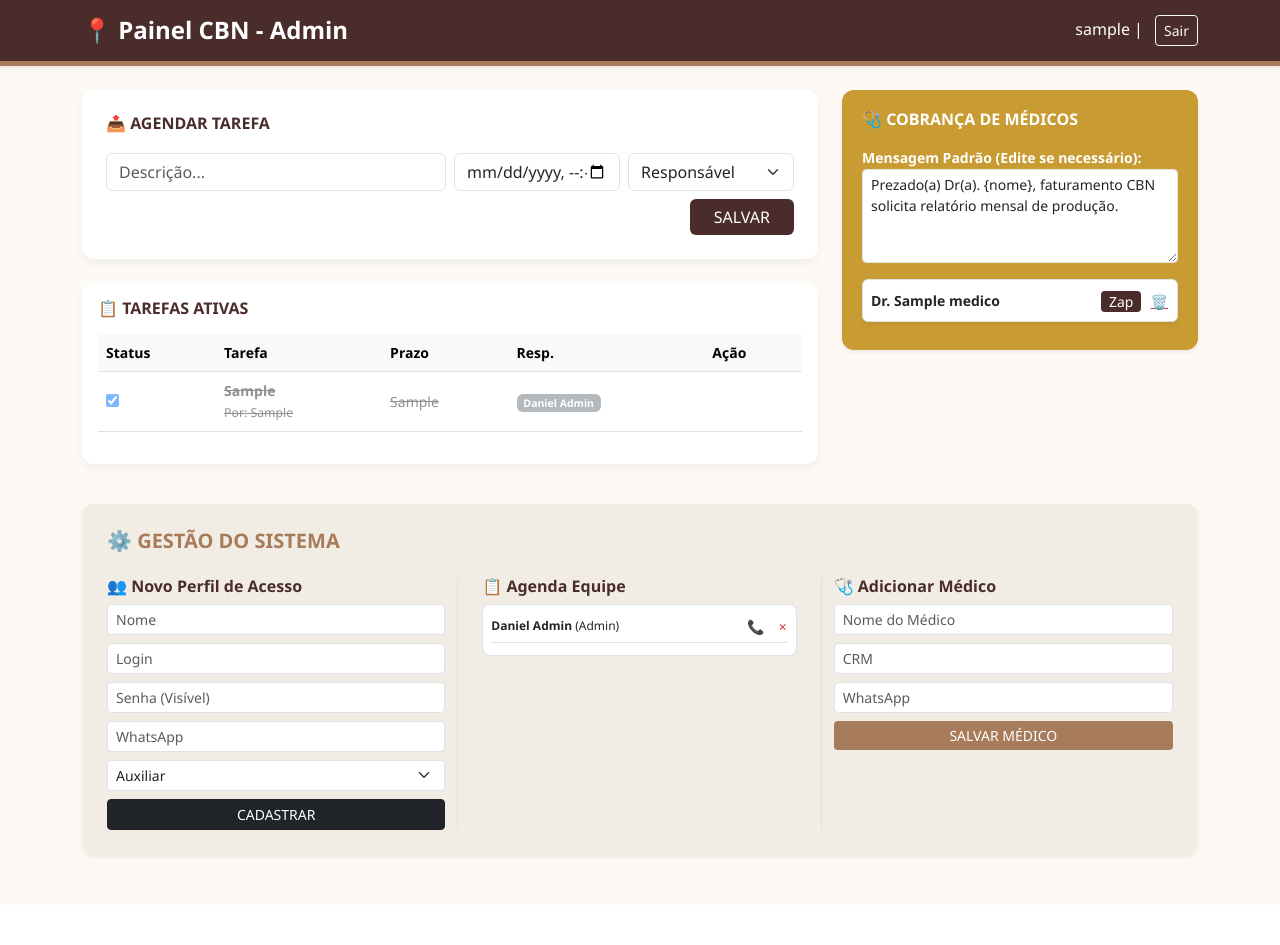
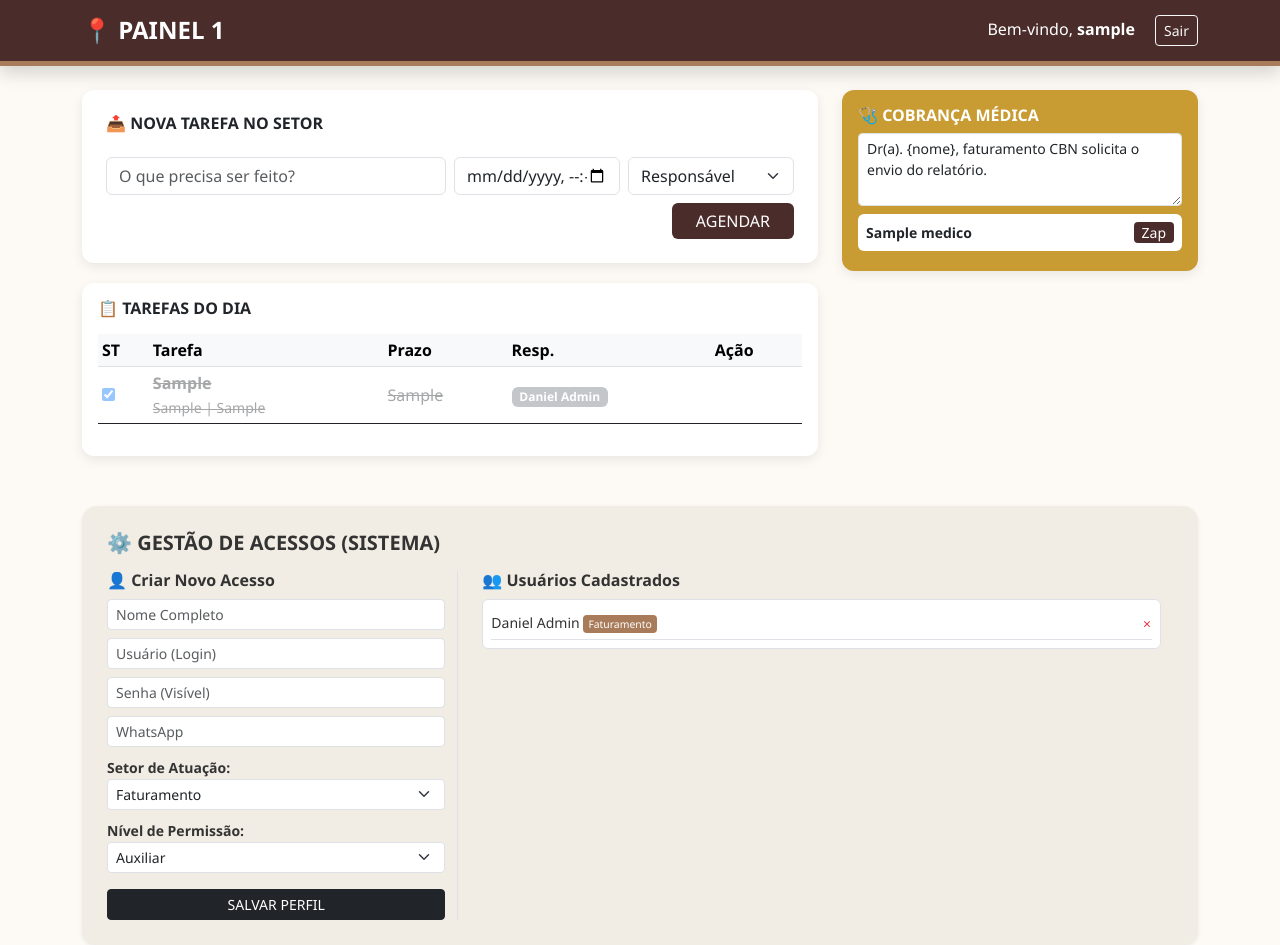
Before and after one commit to DaanielSousa/meu-backend-python, a Flask app: page /painel in a window 1280 px wide. Before the commit the page ends 859 px from the top, so only its background shows below. Run offline with Flask 3, Linux system fonts and the light colour scheme; the visitor is signed in with stand-in values (Sample User, id 1); data comes from the database, SQL or seed files in the repository; tables that the repository leaves empty hold one stand-in row (values such as "Sample post").

Commit message:
Update title and improve layout in index.html

```diff
--- a/templates/index.html
+++ b/templates/index.html
@@ -2,104 +2,101 @@
 <html lang="pt-br">
 <head>
     <meta charset="UTF-8">
-    <title>Painel CBN - Faturamento</title>
+    <title>CBN - {{ setor }}</title>
     <link href="https://cdn.jsdelivr.net/npm/bootstrap@5.3.0/dist/css/bootstrap.min.css" rel="stylesheet">
     <style>
-        :root {
-            --cor-fundo: #fdfaf5;
-            --cor-principal: #4a2c2a; /* Castanho */
-            --cor-destaque-gold: #c99c33; /* Dourado */
-            --cor-destaque-terra: #a87b5a; /* Terracota */
+        :root { --cor-fundo: #fdfaf5; --cor-principal: #4a2c2a; --cor-gold: #c99c33; --cor-terra: #a87b5a; }
+        body { background-color: var(--cor-fundo); font-family: 'Segoe UI', sans-serif; color: #333; }
+        .header-cbn { background-color: var(--cor-principal); color: white; padding: 15px; border-bottom: 5px solid var(--cor-terra); }
+        .card { border: none; border-radius: 12px; box-shadow: 0 4px 12px rgba(0,0,0,0.08); margin-bottom: 20px; }
+
+        /* ALERTA VISUAL */
+        .vencida-alerta {
+            background-color: #fff0f0 !important;
+            border-left: 6px solid #ff4d4d !important;
+            animation: pulse-red 2s infinite;
         }
-        body { background-color: var(--cor-fundo); color: #212529; font-family: 'Segoe UI', sans-serif; }
-        .header-cbn { background-color: var(--cor-principal); color: white; border-bottom: 5px solid var(--cor-destaque-terra); padding: 15px; }
-        .card { border: none; border-radius: 12px; box-shadow: 0 4px 10px rgba(0,0,0,0.05); }
-        .secao-medico { background-color: var(--cor-destaque-gold); border-radius: 12px; padding: 20px; color: white; }
-        .sessao-config { background-color: #f1ede4; border-radius: 12px; padding: 25px; margin-top: 40px; margin-bottom: 50px; }
+        @keyframes pulse-red { 0% { opacity: 1; } 50% { opacity: 0.7; } 100% { opacity: 1; } }
+        .concluida { opacity: 0.4; text-decoration: line-through; background: #eee !important; animation: none !important; border: none !important; }
+
         .btn-primary { background-color: var(--cor-principal); border: none; }
-        .btn-warning { background-color: var(--cor-destaque-terra); border: none; color: white; }
-        .concluida { background: #f8f9fa; opacity: 0.5; text-decoration: line-through; }
-        .agenda-lista { max-height: 250px; overflow-y: auto; background: white; border-radius: 8px; border: 1px solid #e1dbcf; }
-        .text-primary { color: var(--cor-principal) !important; }
-        .text-secondary { color: var(--cor-destaque-terra) !important; }
+        .sessao-config { background-color: #f1ede4; border-radius: 15px; padding: 25px; margin-top: 30px; }
+        .badge-setor { font-size: 0.65rem; background: var(--cor-terra); color: white; padding: 2px 5px; border-radius: 4px; }
     </style>
 </head>
 <body>
-    <div class="header-cbn mb-4 shadow-sm">
+    <audio id="audio-beep" src="https://actions.google.com/sounds/v1/alarms/beep_short.ogg"></audio>
+
+    <div class="header-cbn mb-4 shadow">
         <div class="container d-flex justify-content-between align-items-center">
-            <h4 class="m-0 fw-bold">📍 Painel CBN - {{ nivel }}</h4>
-            <div><span>{{ user_nome }}</span> | <a href="/logout" class="btn btn-sm btn-outline-light ms-2">Sair</a></div>
+            <h4 class="m-0 fw-bold">📍 PAINEL {{ setor | upper }}</h4>
+            <div><span>Bem-vindo, <b>{{ user_nome }}</b></span> <a href="/logout" class="btn btn-sm btn-outline-light ms-3">Sair</a></div>
         </div>
     </div>
 
     <div class="container">
         <div class="row">
             <div class="col-md-8">
-                <div class="card p-4 mb-4">
-                    <h6 class="fw-bold text-primary">📤 AGENDAR TAREFA</h6>
-                    <div class="row g-2 mt-1">
-                        <div class="col-md-6"><input type="text" id="t-nome" class="form-control" placeholder="Descrição..."></div>
-                        <div class="col-md-3"><input type="datetime-local" id="t-data" class="form-control" onchange="validarData(this.value)"></div>
+                <div class="card p-4">
+                    <h6 class="fw-bold">📤 NOVA TAREFA NO SETOR</h6>
+                    <div class="row g-2 mt-2">
+                        <div class="col-md-6"><input type="text" id="t-nome" class="form-control" placeholder="O que precisa ser feito?"></div>
+                        <div class="col-md-3"><input type="datetime-local" id="t-data" class="form-control"></div>
                         <div class="col-md-3"><select id="t-resp" class="form-select"><option value="">Responsável</option></select></div>
-                        <div class="col-md-12 text-end mt-2"><button onclick="salvarTarefa()" class="btn btn-primary px-4">SALVAR</button></div>
+                        <div class="col-md-12 text-end mt-2"><button onclick="salvarTarefa()" class="btn btn-primary px-4">AGENDAR</button></div>
                     </div>
                 </div>
 
                 <div class="card p-3">
-                    <h6 class="fw-bold mb-3 text-primary">📋 TAREFAS ATIVAS</h6>
-                    <table class="table table-hover align-middle small">
-                        <thead class="table-light"><tr><th>Status</th><th>Tarefa</th><th>Prazo</th><th>Resp.</th><th>Ação</th></tr></thead>
+                    <h6 class="fw-bold mb-3">📋 TAREFAS DO DIA</h6>
+                    <table class="table table-sm table-hover align-middle">
+                        <thead class="table-light"><tr><th>ST</th><th>Tarefa</th><th>Prazo</th><th>Resp.</th><th>Ação</th></tr></thead>
                         <tbody id="corpo-tarefas"></tbody>
                     </table>
                 </div>
             </div>
 
             <div class="col-md-4">
-                <div class="secao-medico shadow-sm">
-                    <h6 class="fw-bold">🩺 COBRANÇA DE MÉDICOS</h6>
-                    <div class="mt-3 mb-3">
-                        <label class="small fw-bold">Mensagem Padrão (Edite se necessário):</label>
-                        <textarea id="msg-padrao-medico" class="form-control form-control-sm" rows="4">Prezado(a) Dr(a). {nome}, faturamento CBN solicita relatório mensal de produção.</textarea>
-                    </div>
-                    <div id="lista-medicos-cobranca"></div>
+                {% if setor == 'Faturamento' or nivel == 'Admin' %}
+                <div class="card p-3" style="background: var(--cor-gold); color: white;">
+                    <h6 class="fw-bold">🩺 COBRANÇA MÉDICA</h6>
+                    <textarea id="msg-zap" class="form-control form-control-sm mb-2" rows="3">Dr(a). {nome}, faturamento CBN solicita o envio do relatório.</textarea>
+                    <div id="lista-medicos"></div>
                 </div>
+                {% endif %}
             </div>
         </div>
 
-        {% if nivel in ['Admin', 'Coordenador'] %}
+        {% if nivel == 'Admin' %}
         <div class="sessao-config shadow-sm">
-            <h5 class="fw-bold mb-4 text-secondary">⚙️ GESTÃO DO SISTEMA</h5>
+            <h5 class="fw-bold mb-3 text-brown">⚙️ GESTÃO DE ACESSOS (SISTEMA)</h5>
             <div class="row">
+                <div class="col-md-4 border-end">
+                    <h6 class="fw-bold">👤 Criar Novo Acesso</h6>
+                    <input type="text" id="eq-nome" class="form-control form-control-sm mb-2" placeholder="Nome Completo">
+                    <input type="text" id="eq-user" class="form-control form-control-sm mb-2" placeholder="Usuário (Login)">
+                    <input type="text" id="eq-senha" class="form-control form-control-sm mb-2" placeholder="Senha (Visível)">
+                    <input type="text" id="eq-zap" class="form-control form-control-sm mb-2" placeholder="WhatsApp">
 
-                <div class="col-md-4 border-end">
-                    {% if nivel == 'Admin' %}
-                    <h6 class="fw-bold text-primary">👥 Novo Perfil de Acesso</h6>
-                    <input type="text" id="eq-nome" class="form-control mb-2 form-control-sm" placeholder="Nome">
-                    <input type="text" id="eq-user" class="form-control mb-2 form-control-sm" placeholder="Login">
-                    <input type="text" id="eq-senha" class="form-control mb-2 form-control-sm" placeholder="Senha (Visível)">
-                    <input type="text" id="eq-zap" class="form-control mb-2 form-control-sm" placeholder="WhatsApp">
-                    <select id="eq-nivel" class="form-select mb-2 form-select-sm">
+                    <small class="fw-bold">Setor de Atuação:</small>
+                    <select id="eq-setor" class="form-select form-select-sm mb-2">
+                        <option value="Faturamento">Faturamento</option>
+                        <option value="Financeiro">Financeiro</option>
+                        <option value="RH">RH</option>
+                        <option value="Recepção">Recepção</option>
+                    </select>
+
+                    <small class="fw-bold">Nível de Permissão:</small>
+                    <select id="eq-nivel" class="form-select form-select-sm mb-3">
                         <option value="Auxiliar">Auxiliar</option>
                         <option value="Coordenador">Coordenador</option>
                         <option value="Admin">Admin</option>
                     </select>
-                    <button onclick="cadastrarEquipe()" class="btn btn-sm btn-dark w-100">CADASTRAR</button>
-                    {% else %}
-                    <p class="text-muted small text-center py-4">Acesso restrito para criação de perfis.</p>
-                    {% endif %}
+                    <button onclick="cadastrarEquipe()" class="btn btn-dark btn-sm w-100">SALVAR PERFIL</button>
                 </div>
-
-                <div class="col-md-4 border-end px-4">
-                    <h6 class="fw-bold text-primary">📋 Agenda Equipe</h6>
-                    <div class="agenda-lista border p-2" id="corpo-equipe"></div>
-                </div>
-
-                <div class="col-md-4">
-                    <h6 class="fw-bold text-primary">🩺 Adicionar Médico</h6>
-                    <input type="text" id="med-nome" class="form-control mb-2 form-control-sm" placeholder="Nome do Médico">
-                    <input type="text" id="med-crm" class="form-control mb-2 form-control-sm" placeholder="CRM">
-                    <input type="text" id="med-zap" class="form-control mb-2 form-control-sm" placeholder="WhatsApp">
-                    <button onclick="cadastrarMedico()" class="btn btn-sm btn-warning w-100">SALVAR MÉDICO</button>
+                <div class="col-md-8 px-4">
+                    <h6 class="fw-bold">👥 Usuários Cadastrados</h6>
+                    <div id="lista-equipe" class="bg-white p-2 border rounded" style="max-height: 250px; overflow-y: auto;"></div>
                 </div>
             </div>
         </div>
@@ -107,100 +104,108 @@
     </div>
 
     <script>
-        const MEU_NIVEL = "{{ nivel }}";
-
         async function carregarTudo() {
-            // Listar Tarefas
+            // 1. Carregar Tarefas e Checar Alertas
             const rT = await fetch('/listar');
             const tarefas = await rT.json();
             const corpo = document.getElementById('corpo-tarefas');
             corpo.innerHTML = '';
+
+            let alertaSonoro = false;
+            const agora = new Date();
+
             tarefas.forEach(t => {
-                const isC = t.status === 1;
-                corpo.innerHTML += `<tr class="${isC?'concluida':''}">
-                    <td><input type="checkbox" ${isC?'checked':''} onclick="status(${t.id}, ${isC?0:1})"></td>
-                    <td><b>${t.tarefa}</b><br><small>Por: ${t.autor}</small></td>
+                const concluida = t.status === 1;
+                let classeAlerta = "";
+
+                if (!concluida && t.data) {
+                    const [d, h] = t.data.split(' ');
+                    const [dia, mes, ano] = d.split('/');
+                    const [hora, min] = h.split(':');
+                    const dataTarefa = new Date(ano, mes-1, dia, hora, min);
+
+                    if (dataTarefa <= agora) {
+                        classeAlerta = "vencida-alerta";
+                        alertaSonoro = true;
+                    }
+                }
+
+                corpo.innerHTML += `<tr class="${concluida ? 'concluida' : ''} ${classeAlerta}">
+                    <td><input type="checkbox" ${concluida ? 'checked' : ''} onclick="status(${t.id}, ${concluida ? 0 : 1})"></td>
+                    <td><b>${t.tarefa}</b><br><small>${t.autor} | ${t.setor}</small></td>
                     <td>${t.data}</td>
-                    <td><span class="badge bg-secondary">${t.nome_resp || 'Geral'}</span></td>
-                    <td>${!isC && t.zap_resp ? `<button onclick="zap('${t.zap_resp}', '${t.tarefa}')" class="btn btn-sm btn-success py-0">Zap</button>` : ''}</td>
+                    <td><span class="badge bg-secondary">${t.nome_resp || '-'}</span></td>
+                    <td>${!concluida && t.zap_resp ? `<button onclick="zap('${t.zap_resp}', '${t.tarefa}')" class="btn btn-sm btn-success py-0">Zap</button>` : ''}</td>
                 </tr>`;
             });
 
-            // Listar Médicos
-            const rM = await fetch('/listar_medicos');
-            const medicos = await rM.json();
-            const divM = document.getElementById('lista-medicos-cobranca');
-            divM.innerHTML = '';
-            medicos.forEach(m => {
-                divM.innerHTML += `<div class="bg-white p-2 mb-2 rounded border d-flex justify-content-between align-items-center text-dark shadow-sm">
-                    <small><b>Dr. ${m.nome}</b></small>
-                    <div>
-                        <button onclick="zapMedico('${m.zap}', '${m.nome}')" class="btn btn-sm btn-primary py-0">Zap</button>
-                        ${MEU_NIVEL === 'Admin' ? `<button onclick="removerMedico(${m.id})" class="btn btn-sm btn-link text-danger p-0 ms-1">🗑️</button>` : ''}
-                    </div>
+            if (alertaSonoro) document.getElementById('audio-beep').play().catch(() => {});
+
+            // 2. Carregar Equipe e Médicos (omitido detalhe por brevidade, mas segue lógica anterior)
+            const rE = await fetch('/listar_equipe_completa');
+            const equipe = await rE.json();
+            const selResp = document.getElementById('t-resp');
+            const divEq = document.getElementById('lista-equipe');
+            if(selResp) selResp.innerHTML = '<option value="">Responsável</option>';
+            if(divEq) divEq.innerHTML = '';
+
+            equipe.forEach(e => {
+                if(selResp) selResp.innerHTML += `<option value="${e.id}">${e.nome}</option>`;
+                if(divEq) divEq.innerHTML += `<div class="d-flex justify-content-between small border-bottom py-1">
+                    <span>${e.nome} <span class="badge-setor">${e.setor}</span></span>
+                    <button onclick="removerEq(${e.id})" class="btn btn-sm text-danger p-0">×</button>
                 </div>`;
             });
 
-            // Listar Equipe
-            const rE = await fetch('/listar_equipe_completa');
-            const equipe = await rE.json();
-            const select = document.getElementById('t-resp');
-            const agenda = document.getElementById('corpo-equipe');
-            if(select) select.innerHTML = '<option value="">Responsável</option>';
-            if(agenda) agenda.innerHTML = '';
-            equipe.forEach(e => {
-                if(select) select.innerHTML += `<option value="${e.id}">${e.nome}</option>`;
-                if(agenda) {
-                    agenda.innerHTML += `<div class="d-flex justify-content-between align-items-center mb-1 border-bottom pb-1">
-                        <small style="font-size: 0.75rem"><b>${e.nome}</b> (${e.nivel})</small>
-                        <div>
-                            <button onclick="zap('${e.whatsapp}', 'Olá!')" class="btn btn-sm p-0 text-success">📞</button>
-                            ${MEU_NIVEL === 'Admin' ? `<button onclick="removerEquipe(${e.id})" class="btn btn-sm p-0 text-danger ms-2">×</button>` : ''}
-                        </div>
+            // 3. Carregar Médicos (se for faturamento)
+            const divMed = document.getElementById('lista-medicos');
+            if(divMed) {
+                const rM = await fetch('/listar_medicos');
+                const medicos = await rM.json();
+                divMed.innerHTML = '';
+                medicos.forEach(m => {
+                    divMed.innerHTML += `<div class="bg-white p-2 mb-1 rounded text-dark d-flex justify-content-between align-items-center">
+                        <small><b>${m.nome}</b></small>
+                        <button onclick="zapMed('${m.zap}', '${m.nome}')" class="btn btn-sm btn-primary py-0 px-2">Zap</button>
                     </div>`;
-                }
-            });
+                });
+            }
         }
 
-        function zapMedico(n, nome) {
-            let texto = document.getElementById('msg-padrao-medico').value.replace('{nome}', nome);
-            window.open(`https://api.whatsapp.com/send?phone=55${n}&text=${encodeURIComponent(texto)}`, '_blank');
-        }
-
-        async function cadastrarMedico() {
-            const d = {nome: document.getElementById('med-nome').value, crm: document.getElementById('med-crm').value, whatsapp: document.getElementById('med-zap').value};
-            await fetch('/cadastrar_medico', {method:'POST', headers:{'Content-Type':'application/json'}, body:JSON.stringify(d)});
+        async function salvarTarefa() {
+            const dataInput = document.getElementById('t-data').value;
+            const d = {
+                tarefa: document.getElementById('t-nome').value,
+                data: dataInput ? new Date(dataInput).toLocaleString('pt-BR').replace(',','') : '',
+                responsavel_id: document.getElementById('t-resp').value
+            };
+            await fetch('/salvar', {method:'POST', headers:{'Content-Type':'application/json'}, body:JSON.stringify(d)});
+            document.getElementById('t-nome').value = '';
             carregarTudo();
         }
 
-        async function removerMedico(id) {
-            if(confirm("Excluir médico?")) { await fetch(`/deletar_medico/${id}`, {method:'DELETE'}); carregarTudo(); }
-        }
-
         async function cadastrarEquipe() {
-            const d = {nome: document.getElementById('eq-nome').value, usuario: document.getElementById('eq-user').value, senha: document.getElementById('eq-senha').value, whatsapp: document.getElementById('eq-zap').value, nivel: document.getElementById('eq-nivel').value};
+            const d = {
+                nome: document.getElementById('eq-nome').value,
+                usuario: document.getElementById('eq-user').value,
+                senha: document.getElementById('eq-senha').value,
+                whatsapp: document.getElementById('eq-zap').value,
+                setor: document.getElementById('eq-setor').value,
+                nivel: document.getElementById('eq-nivel').value
+            };
             await fetch('/cadastrar_equipe', {method:'POST', headers:{'Content-Type':'application/json'}, body:JSON.stringify(d)});
             carregarTudo();
         }
 
-        async function removerEquipe(id) {
-            if(confirm("Remover este acesso?")) { await fetch(`/deletar_equipe/${id}`, {method:'DELETE'}); carregarTudo(); }
+        async function status(id, s) { await fetch(`/atualizar_status/${id}`, {method:'POST', headers:{'Content-Type':'application/json'}, body:JSON.stringify({status:s})}); carregarTudo(); }
+        function zap(n, m) { window.open(`https://api.whatsapp.com/send?phone=55${n}&text=${encodeURIComponent(m)}`, '_blank'); }
+        function zapMed(n, nome) {
+            let msg = document.getElementById('msg-zap').value.replace('{nome}', nome);
+            window.open(`https://api.whatsapp.com/send?phone=55${n}&text=${encodeURIComponent(msg)}`, '_blank');
         }
+        async function removerEq(id) { if(confirm("Remover?")) { await fetch(`/deletar_equipe/${id}`, {method:'DELETE'}); carregarTudo(); } }
 
-        async function salvarTarefa() {
-            const val = document.getElementById('t-data').value;
-            const d = {tarefa: document.getElementById('t-nome').value, data: val ? new Date(val).toLocaleString('pt-BR').replace(',','') : '', responsavel_id: document.getElementById('t-resp').value};
-            await fetch('/salvar', {method:'POST', headers:{'Content-Type':'application/json'}, body:JSON.stringify(d)});
-            location.reload();
-        }
-
-        function zap(n, m) { window.open(`https://api.whatsapp.com/send?phone=55${n}&text=${encodeURIComponent(m)}`, '_blank'); }
-        async function status(id, s) { await fetch(`/atualizar_status/${id}`, {method:'POST', headers:{'Content-Type':'application/json'}, body:JSON.stringify({status:s})}); carregarTudo(); }
-        async function validarData(v) {
-            const r = await fetch('/verificar_data', {method:'POST', headers:{'Content-Type':'application/json'}, body:JSON.stringify({data:v})});
-            const d = await r.json(); if(d.mensagem) alert("⚠️ IA: " + d.mensagem);
-        }
-
+        setInterval(carregarTudo, 30000); // Check automático a cada 30s
         carregarTudo();
     </script>
 </body>
```
